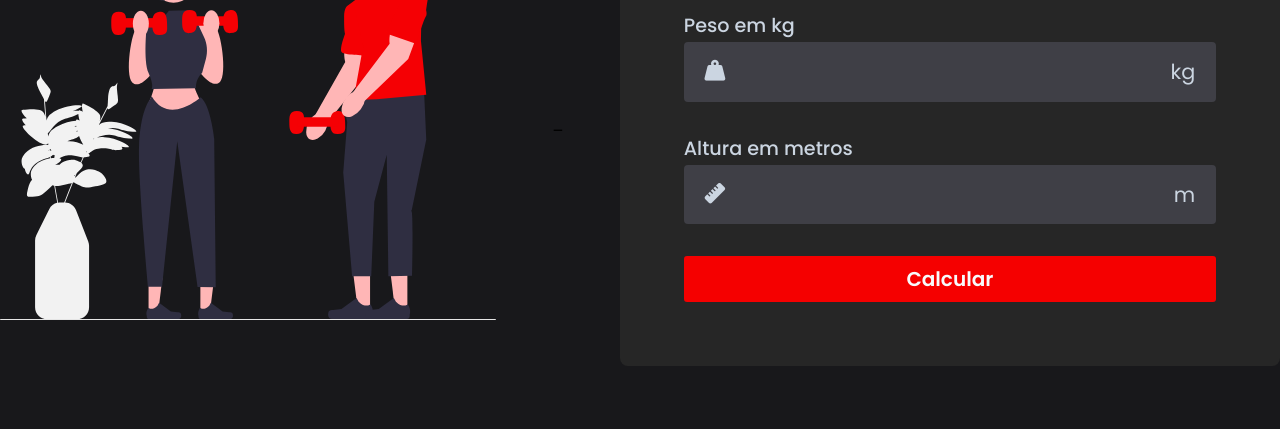
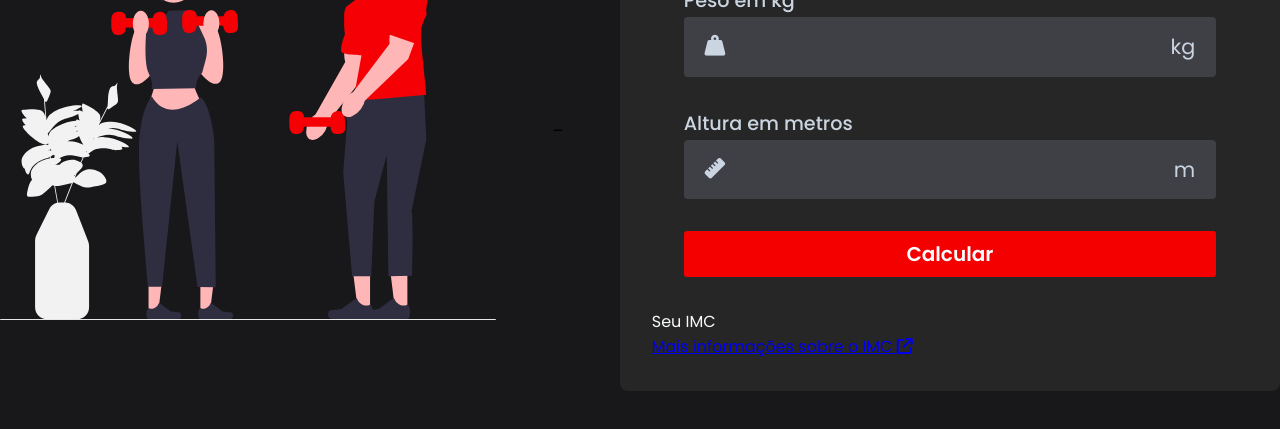
Before and after one commit to santni/review03082023, a plain HTML site: page index.html in a window 1280 px wide. Shown: the part 277-706 px from the top of the page. Drawn offline with Linux system fonts and the light colour scheme.

Commit message:
feat: finalizate HTML

```diff
--- a/index.html
+++ b/index.html
@@ -38,6 +38,25 @@ _
                 </div>
                 <button id="calculate">Calcular</button>
             </div>
+
+            <div id="infos">
+                <div id="result">
+                    <div id="imc">
+                        <span id="value"></span>
+                        <span id="status">Seu IMC</span>
+                    </div>
+                    <div id="description">
+                        <span id="text"></span>
+                    </div>
+                </div>
+
+                <div id="more-infos">
+                    <a href="https://mundoeducacao.uol.com.br/saude-bem-estar/imc.html">
+                        Mais informações sobre o IMC
+                        <i class="fa-solid fa-arrow-up-right-from-square"></i>
+                    </a>
+                </div>
+            </div>
         </section>
     </main>
 </body>
```
